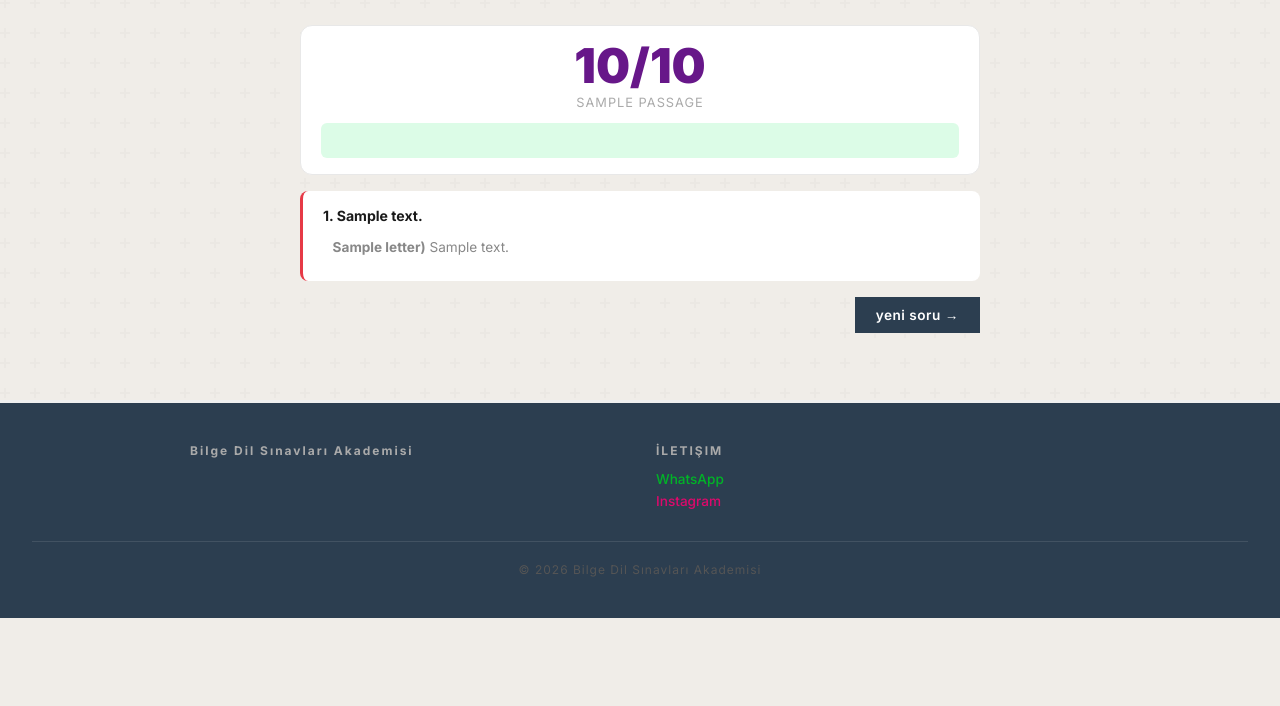
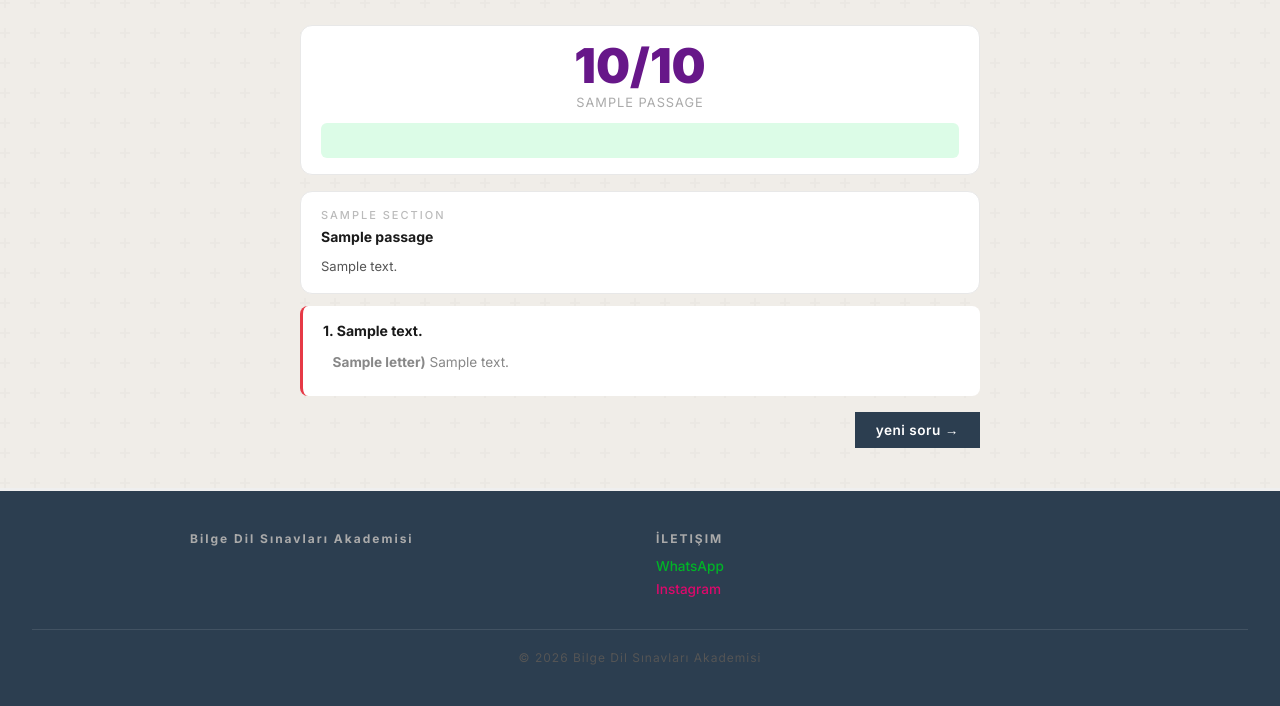
Before and after one commit to yazmaned/ebbweb, a Django app: template templates/quiz/result.html in a window 1280 px wide. Shown: the part 182-888 px from the top of the page. Before the commit the page ends 800 px from the top, so only its background shows below. Run offline with Django 5.2, Linux system fonts and the light colour scheme; the template is opened without the code that fills it: most values are stand-ins (such as "Sample title", 1, 10 or a date in 2020).

Commit message:
committtttto

```diff
--- a/templates/quiz/result.html
+++ b/templates/quiz/result.html
@@ -7,6 +7,10 @@
 
 <style>
 .result-card { background: white; border: 0.5px solid #e8e8e8; border-radius: 12px; padding: 1rem 1.25rem; margin-bottom: 0.75rem; }
+.passage-box { background: white; border: 0.5px solid #e8e8e8; border-radius: 12px; padding: 1rem 1.25rem; margin-bottom: 0.75rem; }
+.passage-label { font-size: 11px; font-weight: 500; text-transform: uppercase; letter-spacing: 2px; color: #bbb; margin-bottom: 0.4rem; }
+.passage-title { font-size: 14px; font-weight: 700; color: #1a1a1a; margin-bottom: 0.6rem; }
+.passage-text { font-size: 13px; line-height: 1.7; color: #555; }
 .answer-block { background: white; border-radius: 8px; padding: 1rem 1.25rem; margin-bottom: 0.6rem; border-left: 3px solid #e8e8e8; }
 .answer-block.correct { border-left-color: #22c55e; }
 .answer-block.wrong { border-left-color: #e63946; }
@@ -30,6 +34,12 @@
         {% endif %}
     </div>
 
+    <div class="passage-box">
+        <div class="passage-label">{{ attempt.passage.section }}</div>
+        <div class="passage-title">{{ attempt.passage.title }}</div>
+        <div class="passage-text">{{ attempt.passage.text }}</div>
+    </div>
+
     {% for answer in answers %}
     <div class="answer-block {% if answer.is_correct %}correct{% else %}wrong{% endif %}">
         <p style="font-weight:700; color:#1a1a1a; margin-bottom:0.6rem; font-size:0.88rem;">{{ forloop.counter }}. {{ answer.question.text }}</p>
```
